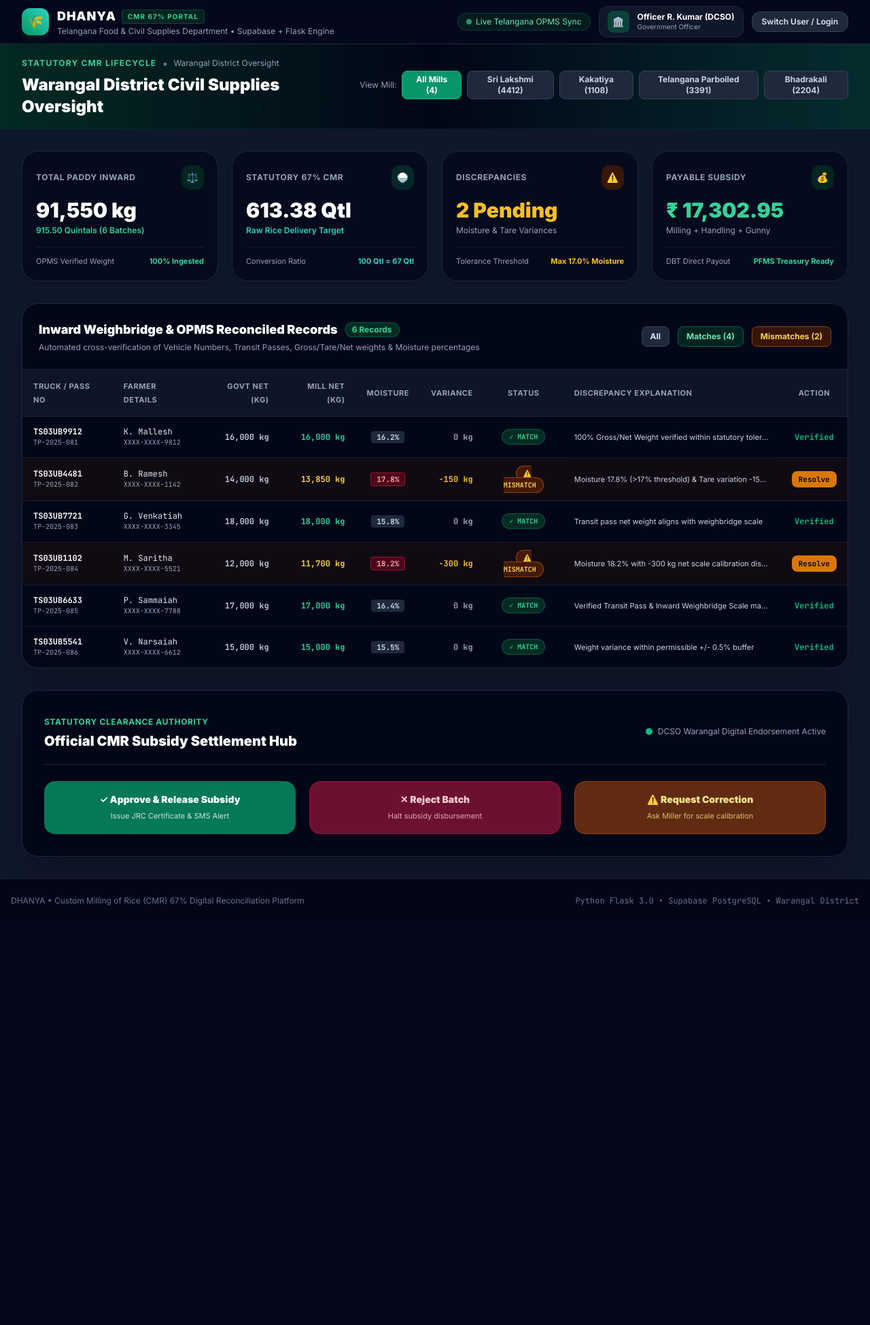
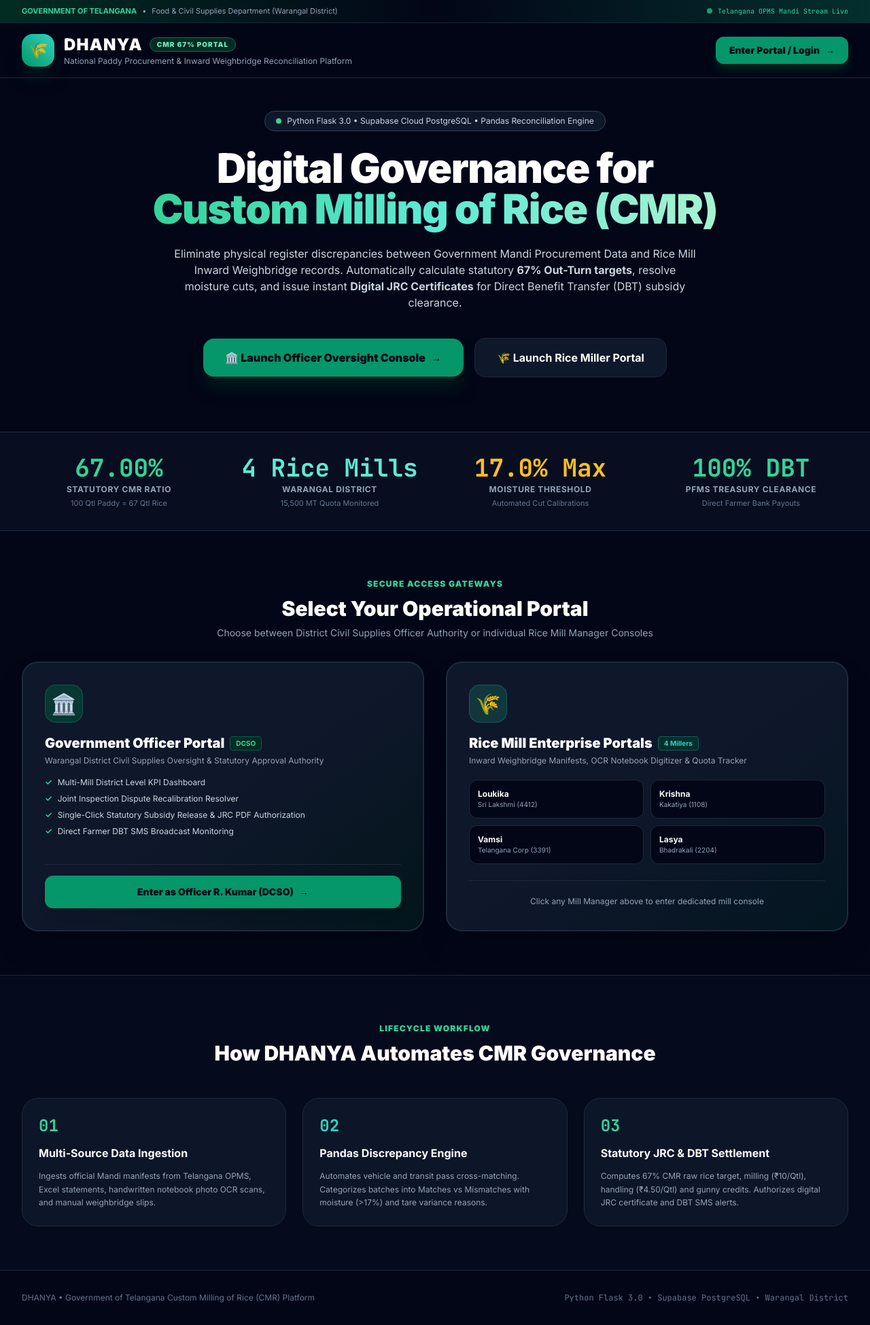
Before and after one commit to loukikamalla/Mini-Hackathon, a Flask app: page / in a window 1280 px wide. Shown: the whole page at 68% size. Before the commit the page ends 1332 px from the top, so only its background shows below. Run offline with Flask 3, Linux system fonts and the light colour scheme; some libraries are stand-ins or nearby versions.

Commit message:
Add official Government Landing Page gateway and link to operational dashboard

```diff
--- a/flask_backend/app.py
+++ b/flask_backend/app.py
@@ -24,6 +24,10 @@ def create_app():
 
     @app.route('/')
     def root():
+        return render_template('landing.html')
+
+    @app.route('/dashboard')
+    def dashboard():
         return render_template('index.html')
 
     @app.route('/api/v2')
--- a/flask_backend/templates/index.html
+++ b/flask_backend/templates/index.html
@@ -72,6 +72,10 @@
             <div class="text-[10px] text-slate-400" id="userRoleName">Government Officer</div>
           </div>
         </div>
+
+        <a href="/" class="px-3 py-1.5 bg-slate-900 hover:bg-slate-800 text-emerald-400 border border-emerald-800/60 text-xs font-bold rounded-xl transition flex items-center gap-1.5">
+          <span>← Portal Home</span>
+        </a>
 
         <button onclick="openLoginModal()" class="px-3.5 py-1.5 bg-slate-800 hover:bg-slate-700 text-slate-200 text-xs font-semibold rounded-xl border border-slate-700 transition">
           Switch User / Login
--- /dev/null
+++ b/flask_backend/templates/landing.html
@@ -0,0 +1,262 @@
+<!DOCTYPE html>
+<html lang="en">
+<head>
+  <meta charset="UTF-8">
+  <meta name="viewport" content="width=device-width, initial-scale=1.0">
+  <title>DHANYA - National CMR 67% Digital Reconciliation & Subsidy Clearance Portal</title>
+  <script src="https://cdn.tailwindcss.com"></script>
+  <link href="https://fonts.googleapis.com/css2?family=Inter:wght@300;400;500;600;700;800;900&family=JetBrains+Mono:wght@400;600;700&display=swap" rel="stylesheet">
+  <script>
+    tailwind.config = {
+      theme: {
+        extend: {
+          fontFamily: {
+            sans: ['Inter', 'sans-serif'],
+            mono: ['JetBrains Mono', 'monospace']
+          }
+        }
+      }
+    }
+  </script>
+</head>
+<body class="bg-slate-950 text-slate-100 font-sans min-h-screen flex flex-col antialiased selection:bg-emerald-500 selection:text-white">
+
+  <!-- TOP GOVT BANNER -->
+  <div class="bg-gradient-to-r from-emerald-950 via-slate-950 to-teal-950 border-b border-slate-800/80 text-[11px] py-2 px-4 sm:px-8 text-slate-400">
+    <div class="max-w-7xl mx-auto flex items-center justify-between">
+      <div class="flex items-center gap-2">
+        <span class="font-bold text-emerald-400">GOVERNMENT OF TELANGANA</span>
+        <span>•</span>
+        <span>Food & Civil Supplies Department (Warangal District)</span>
+      </div>
+      <div class="flex items-center gap-2 font-mono text-[10px] text-emerald-400">
+        <span class="w-2 h-2 rounded-full bg-emerald-400 animate-pulse"></span>
+        <span>Telangana OPMS Mandi Stream Live</span>
+      </div>
+    </div>
+  </div>
+
+  <!-- NAVIGATION -->
+  <header class="bg-slate-950/70 backdrop-blur border-b border-slate-800 sticky top-0 z-40">
+    <div class="max-w-7xl mx-auto px-4 sm:px-6 lg:px-8 h-20 flex items-center justify-between">
+      <div class="flex items-center gap-3.5">
+        <div class="w-12 h-12 rounded-2xl bg-gradient-to-tr from-emerald-600 to-teal-400 flex items-center justify-center shadow-xl shadow-emerald-950/50 text-2xl font-black text-slate-950">
+          🌾
+        </div>
+        <div>
+          <div class="flex items-center gap-2.5">
+            <span class="font-black text-2xl tracking-wider text-white">DHANYA</span>
+            <span class="text-[10px] uppercase font-black tracking-widest px-2.5 py-0.5 rounded-full bg-emerald-950 text-emerald-300 border border-emerald-700">CMR 67% Portal</span>
+          </div>
+          <p class="text-xs text-slate-400">National Paddy Procurement & Inward Weighbridge Reconciliation Platform</p>
+        </div>
+      </div>
+
+      <div class="flex items-center gap-4">
+        <a href="#portals" class="px-5 py-2.5 bg-emerald-600 hover:bg-emerald-500 text-slate-950 font-black text-xs sm:text-sm rounded-xl shadow-lg shadow-emerald-950 transition flex items-center gap-2">
+          <span>Enter Portal / Login</span>
+          <span>→</span>
+        </a>
+      </div>
+    </div>
+  </header>
+
+  <!-- HERO SECTION -->
+  <section class="relative overflow-hidden pt-12 pb-20 px-4 sm:px-6 lg:px-8">
+    <div class="max-w-5xl mx-auto text-center space-y-6 relative z-10">
+      <div class="inline-flex items-center gap-2 px-4 py-1.5 rounded-full bg-slate-900 border border-slate-700 text-xs text-slate-300 shadow-inner">
+        <span class="w-2 h-2 rounded-full bg-emerald-400"></span>
+        <span>Python Flask 3.0 • Supabase Cloud PostgreSQL • Pandas Reconciliation Engine</span>
+      </div>
+
+      <h1 class="text-3xl sm:text-5xl lg:text-6xl font-black tracking-tight text-white leading-tight">
+        Digital Governance for <br/>
+        <span class="bg-gradient-to-r from-emerald-400 via-teal-300 to-emerald-200 bg-clip-text text-transparent">Custom Milling of Rice (CMR)</span>
+      </h1>
+
+      <p class="max-w-3xl mx-auto text-sm sm:text-base text-slate-300 leading-relaxed">
+        Eliminate physical register discrepancies between Government Mandi Procurement Data and Rice Mill Inward Weighbridge records. Automatically calculate statutory <b>67% Out-Turn targets</b>, resolve moisture cuts, and issue instant <b>Digital JRC Certificates</b> for Direct Benefit Transfer (DBT) subsidy clearance.
+      </p>
+
+      <div class="pt-4 flex flex-wrap items-center justify-center gap-4">
+        <a href="/dashboard" class="px-8 py-4 bg-emerald-600 hover:bg-emerald-500 text-slate-950 font-black text-sm sm:text-base rounded-2xl shadow-xl shadow-emerald-950/60 transition flex items-center gap-2">
+          <span>🏛️ Launch Officer Oversight Console</span>
+          <span>→</span>
+        </a>
+        <a href="#portals" class="px-8 py-4 bg-slate-900 hover:bg-slate-800 text-white font-bold text-sm sm:text-base rounded-2xl border border-slate-800 transition flex items-center gap-2">
+          <span>🌾 Launch Rice Miller Portal</span>
+        </a>
+      </div>
+    </div>
+  </section>
+
+  <!-- LIVE METRICS TICKER -->
+  <section class="border-y border-slate-800 bg-slate-900/50 py-8 px-4 sm:px-6 lg:px-8">
+    <div class="max-w-7xl mx-auto grid grid-cols-2 md:grid-cols-4 gap-6 text-center">
+      <div class="space-y-1">
+        <div class="text-2xl sm:text-4xl font-black text-emerald-400 font-mono">67.00%</div>
+        <div class="text-xs uppercase font-bold tracking-wider text-slate-400">Statutory CMR Ratio</div>
+        <div class="text-[11px] text-slate-500">100 Qtl Paddy = 67 Qtl Rice</div>
+      </div>
+      <div class="space-y-1">
+        <div class="text-2xl sm:text-4xl font-black text-teal-300 font-mono">4 Rice Mills</div>
+        <div class="text-xs uppercase font-bold tracking-wider text-slate-400">Warangal District</div>
+        <div class="text-[11px] text-slate-500">15,500 MT Quota Monitored</div>
+      </div>
+      <div class="space-y-1">
+        <div class="text-2xl sm:text-4xl font-black text-amber-400 font-mono">17.0% Max</div>
+        <div class="text-xs uppercase font-bold tracking-wider text-slate-400">Moisture Threshold</div>
+        <div class="text-[11px] text-slate-500">Automated Cut Calibrations</div>
+      </div>
+      <div class="space-y-1">
+        <div class="text-2xl sm:text-4xl font-black text-emerald-400 font-mono">100% DBT</div>
+        <div class="text-xs uppercase font-bold tracking-wider text-slate-400">PFMS Treasury Clearance</div>
+        <div class="text-[11px] text-slate-500">Direct Farmer Bank Payouts</div>
+      </div>
+    </div>
+  </section>
+
+  <!-- SELECT PORTAL LOGIN CARDS -->
+  <section id="portals" class="py-16 px-4 sm:px-6 lg:px-8 max-w-7xl mx-auto w-full space-y-8">
+    <div class="text-center space-y-2">
+      <span class="text-xs font-black uppercase tracking-widest text-emerald-400">Secure Access Gateways</span>
+      <h2 class="text-2xl sm:text-3xl font-black text-white">Select Your Operational Portal</h2>
+      <p class="text-xs sm:text-sm text-slate-400">Choose between District Civil Supplies Officer Authority or individual Rice Mill Manager Consoles</p>
+    </div>
+
+    <div class="grid grid-cols-1 md:grid-cols-2 gap-8">
+
+      <!-- CARD 1: DCSO AUTHORITY -->
+      <div class="bg-gradient-to-br from-slate-900 via-slate-900 to-emerald-950/40 border-2 border-slate-800 hover:border-emerald-600 rounded-3xl p-8 shadow-2xl transition space-y-6 group flex flex-col justify-between">
+        <div class="space-y-4">
+          <div class="w-14 h-14 rounded-2xl bg-emerald-900/60 border border-emerald-700/60 text-3xl flex items-center justify-center">
+            🏛️
+          </div>
+          <div>
+            <div class="flex items-center gap-2">
+              <h3 class="text-xl font-black text-white group-hover:text-emerald-400 transition">Government Officer Portal</h3>
+              <span class="px-2 py-0.5 rounded bg-emerald-950 text-emerald-400 text-[10px] font-bold border border-emerald-800">DCSO</span>
+            </div>
+            <p class="text-xs text-slate-400 mt-1">Warangal District Civil Supplies Oversight & Statutory Approval Authority</p>
+          </div>
+
+          <ul class="text-xs text-slate-300 space-y-2">
+            <li class="flex items-center gap-2"><span class="text-emerald-400 font-bold">✓</span> Multi-Mill District Level KPI Dashboard</li>
+            <li class="flex items-center gap-2"><span class="text-emerald-400 font-bold">✓</span> Joint Inspection Dispute Recalibration Resolver</li>
+            <li class="flex items-center gap-2"><span class="text-emerald-400 font-bold">✓</span> Single-Click Statutory Subsidy Release & JRC PDF Authorization</li>
+            <li class="flex items-center gap-2"><span class="text-emerald-400 font-bold">✓</span> Direct Farmer DBT SMS Broadcast Monitoring</li>
+          </ul>
+        </div>
+
+        <div class="pt-4 border-t border-slate-800">
+          <button onclick="launchPortal('dcso.wgl@telangana.gov.in', 'Govt@Civil2025')" class="w-full py-3.5 bg-emerald-600 hover:bg-emerald-500 text-slate-950 font-black text-sm rounded-xl shadow-lg transition flex items-center justify-center gap-2">
+            <span>Enter as Officer R. Kumar (DCSO)</span>
+            <span>→</span>
+          </button>
+        </div>
+      </div>
+
+      <!-- CARD 2: RICE MILL MANAGERS -->
+      <div class="bg-gradient-to-br from-slate-900 via-slate-900 to-teal-950/40 border-2 border-slate-800 hover:border-teal-600 rounded-3xl p-8 shadow-2xl transition space-y-6 group flex flex-col justify-between">
+        <div class="space-y-4">
+          <div class="w-14 h-14 rounded-2xl bg-teal-900/60 border border-teal-700/60 text-3xl flex items-center justify-center">
+            🌾
+          </div>
+          <div>
+            <div class="flex items-center gap-2">
+              <h3 class="text-xl font-black text-white group-hover:text-teal-400 transition">Rice Mill Enterprise Portals</h3>
+              <span class="px-2 py-0.5 rounded bg-teal-950 text-teal-400 text-[10px] font-bold border border-teal-800">4 Millers</span>
+            </div>
+            <p class="text-xs text-slate-400 mt-1">Inward Weighbridge Manifests, OCR Notebook Digitizer & Quota Tracker</p>
+          </div>
+
+          <div class="grid grid-cols-2 gap-2.5 pt-1">
+            <button onclick="launchPortal('Loukika', 'Miller@2025')" class="p-3 bg-slate-950 hover:bg-emerald-950/80 border border-slate-800 hover:border-emerald-600 rounded-xl text-left transition">
+              <div class="text-xs font-bold text-white">Loukika</div>
+              <div class="text-[10px] text-slate-400">Sri Lakshmi (4412)</div>
+            </button>
+            <button onclick="launchPortal('krishna', 'Miller@2025')" class="p-3 bg-slate-950 hover:bg-emerald-950/80 border border-slate-800 hover:border-emerald-600 rounded-xl text-left transition">
+              <div class="text-xs font-bold text-white">Krishna</div>
+              <div class="text-[10px] text-slate-400">Kakatiya (1108)</div>
+            </button>
+            <button onclick="launchPortal('Vamsi', 'Miller@2025')" class="p-3 bg-slate-950 hover:bg-emerald-950/80 border border-slate-800 hover:border-emerald-600 rounded-xl text-left transition">
+              <div class="text-xs font-bold text-white">Vamsi</div>
+              <div class="text-[10px] text-slate-400">Telangana Corp (3391)</div>
+            </button>
+            <button onclick="launchPortal('Lasya', 'Miller@2025')" class="p-3 bg-slate-950 hover:bg-emerald-950/80 border border-slate-800 hover:border-emerald-600 rounded-xl text-left transition">
+              <div class="text-xs font-bold text-white">Lasya</div>
+              <div class="text-[10px] text-slate-400">Bhadrakali (2204)</div>
+            </button>
+          </div>
+        </div>
+
+        <div class="pt-4 border-t border-slate-800 text-center">
+          <span class="text-xs text-slate-400">Click any Mill Manager above to enter dedicated mill console</span>
+        </div>
+      </div>
+
+    </div>
+  </section>
+
+  <!-- HOW IT WORKS & KEY FEATURES -->
+  <section class="py-16 bg-slate-900/30 border-t border-slate-800 px-4 sm:px-6 lg:px-8">
+    <div class="max-w-7xl mx-auto space-y-12">
+      <div class="text-center space-y-2">
+        <span class="text-xs font-black uppercase tracking-widest text-emerald-400">Lifecycle Workflow</span>
+        <h2 class="text-2xl sm:text-3xl font-black text-white">How DHANYA Automates CMR Governance</h2>
+      </div>
+
+      <div class="grid grid-cols-1 md:grid-cols-3 gap-6">
+        <div class="bg-slate-900/90 border border-slate-800 p-6 rounded-3xl space-y-3">
+          <div class="text-2xl font-black text-emerald-400 font-mono">01</div>
+          <h4 class="text-base font-bold text-white">Multi-Source Data Ingestion</h4>
+          <p class="text-xs text-slate-400 leading-relaxed">
+            Ingests official Mandi manifests from Telangana OPMS, Excel statements, handwritten notebook photo OCR scans, and manual weighbridge slips.
+          </p>
+        </div>
+
+        <div class="bg-slate-900/90 border border-slate-800 p-6 rounded-3xl space-y-3">
+          <div class="text-2xl font-black text-teal-400 font-mono">02</div>
+          <h4 class="text-base font-bold text-white">Pandas Discrepancy Engine</h4>
+          <p class="text-xs text-slate-400 leading-relaxed">
+            Automates vehicle and transit pass cross-matching. Categorizes batches into Matches vs Mismatches with moisture (>17%) and tare variance reasons.
+          </p>
+        </div>
+
+        <div class="bg-slate-900/90 border border-slate-800 p-6 rounded-3xl space-y-3">
+          <div class="text-2xl font-black text-emerald-400 font-mono">03</div>
+          <h4 class="text-base font-bold text-white">Statutory JRC & DBT Settlement</h4>
+          <p class="text-xs text-slate-400 leading-relaxed">
+            Computes 67% CMR raw rice target, milling (₹10/Qtl), handling (₹4.50/Qtl) and gunny credits. Authorizes digital JRC certificate and DBT SMS alerts.
+          </p>
+        </div>
+      </div>
+    </div>
+  </section>
+
+  <!-- FOOTER -->
+  <footer class="bg-slate-950 border-t border-slate-800 py-8 px-4 sm:px-6 lg:px-8 text-xs text-slate-500 text-center">
+    <div class="max-w-7xl mx-auto flex flex-col sm:flex-row items-center justify-between gap-3">
+      <div>DHANYA • Government of Telangana Custom Milling of Rice (CMR) Platform</div>
+      <div class="font-mono">Python Flask 3.0 • Supabase PostgreSQL • Warangal District</div>
+    </div>
+  </footer>
+
+  <script>
+    function launchPortal(username, password) {
+      fetch('/api/v2/auth/login', {
+        method: 'POST',
+        headers: { 'Content-Type': 'application/json' },
+        body: JSON.stringify({ username, password })
+      })
+      .then(res => res.json())
+      .then(data => {
+        if (data.success) {
+          sessionStorage.setItem('dhanya_user', JSON.stringify(data));
+          window.location.href = '/dashboard';
+        }
+      });
+    }
+  </script>
+</body>
+</html>
```
